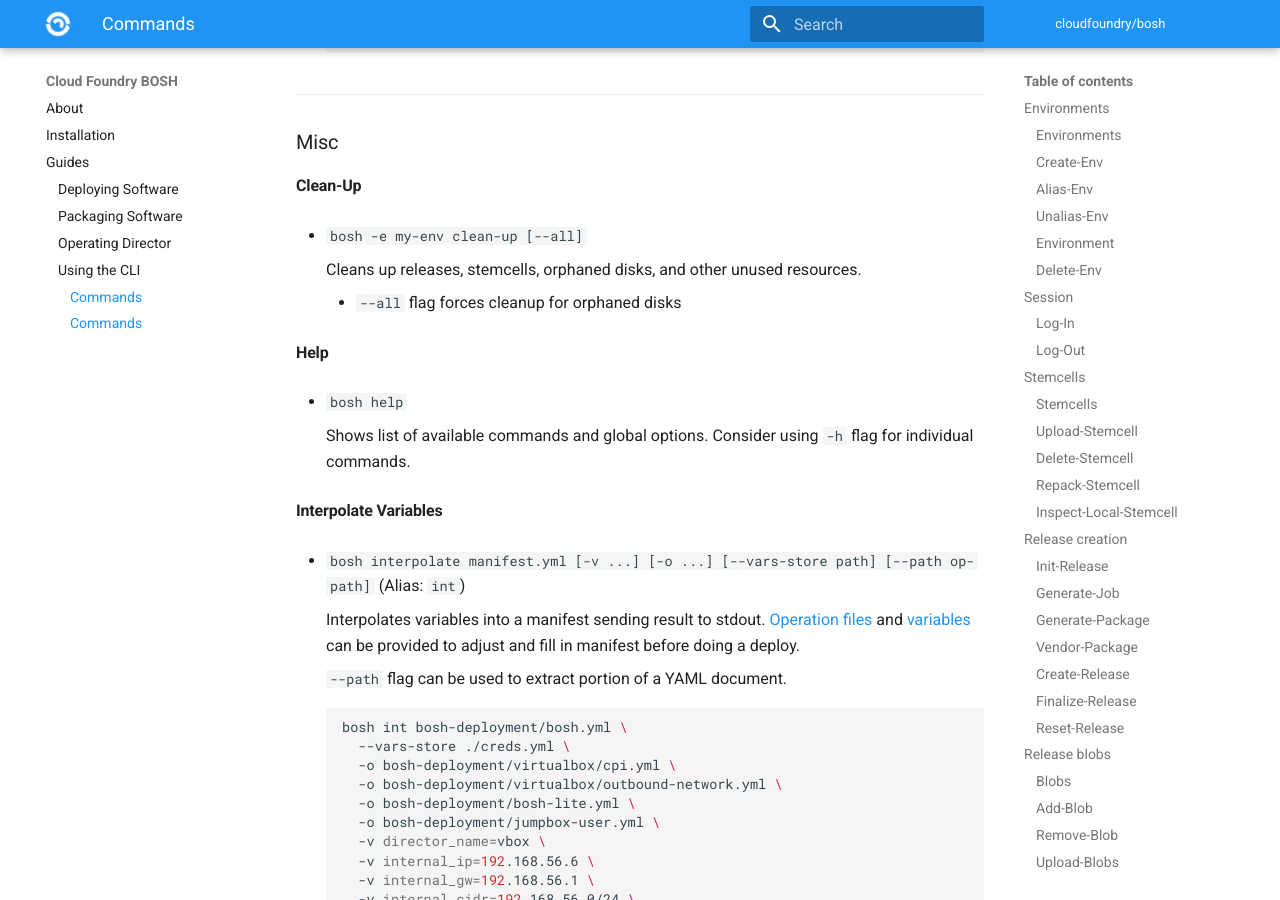
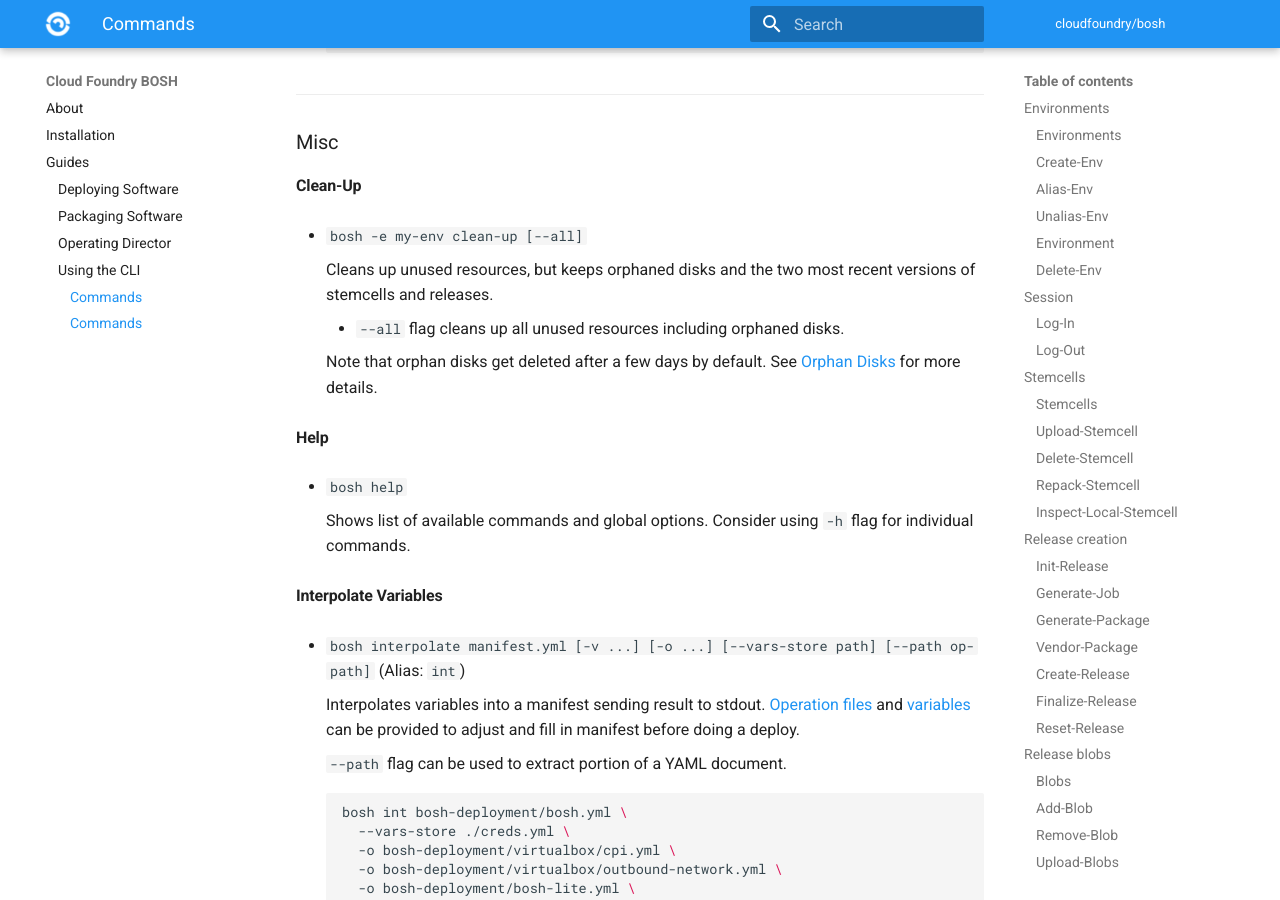
Before and after one commit to cloudfoundry/docs-bosh, an MkDocs documentation site: the page built from content/cli-v2.md, in a window 1280 px wide and 900 px high, scrolled down 27640 px. Built offline with MkDocs 1.6.1 and Material for MkDocs 9.7.7, drawn with Linux system fonts in a browser that asks for light colours; old or Windows-style settings are respelled for this version of MkDocs.

Commit message:
Update clean-up documentation
Co-authored-by: Kai Hofstetter <kai.hofstetter@sap.com>

```diff
--- a/content/cli-v2.md
+++ b/content/cli-v2.md
@@ -1272,9 +1272,11 @@ See [CPI config](cpi-config.md).
 
 - `bosh -e my-env clean-up [--all]`
 
-    Cleans up releases, stemcells, orphaned disks, and other unused resources.
+    Cleans up unused resources, but keeps orphaned disks and the two most recent versions of stemcells and releases.
 
-    - `--all` flag forces cleanup for orphaned disks
+    - `--all` flag cleans up all unused resources including orphaned disks.
+
+    Note that orphan disks get deleted after a few days by default. See [Orphan Disks](persistent-disks.md#orphaned-disks) for more details.
 
 
 #### Help {: #help }
```
